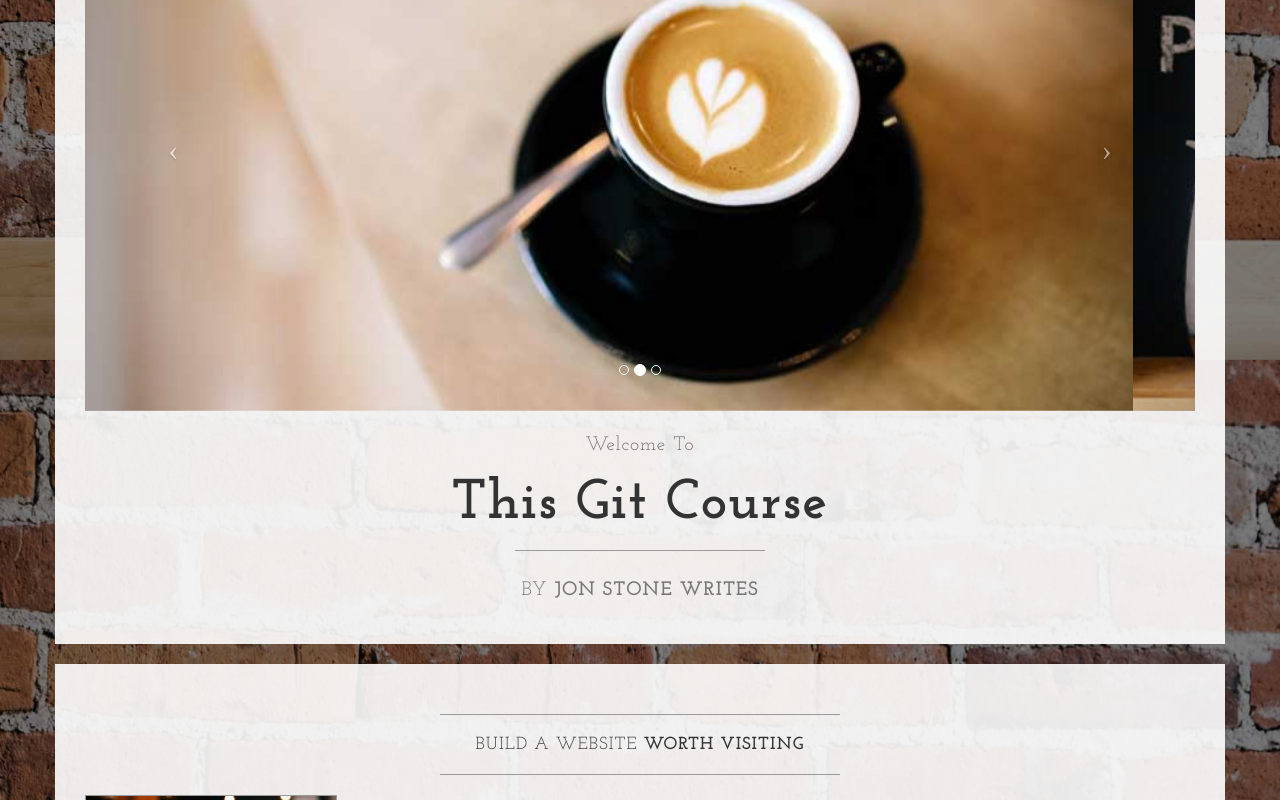
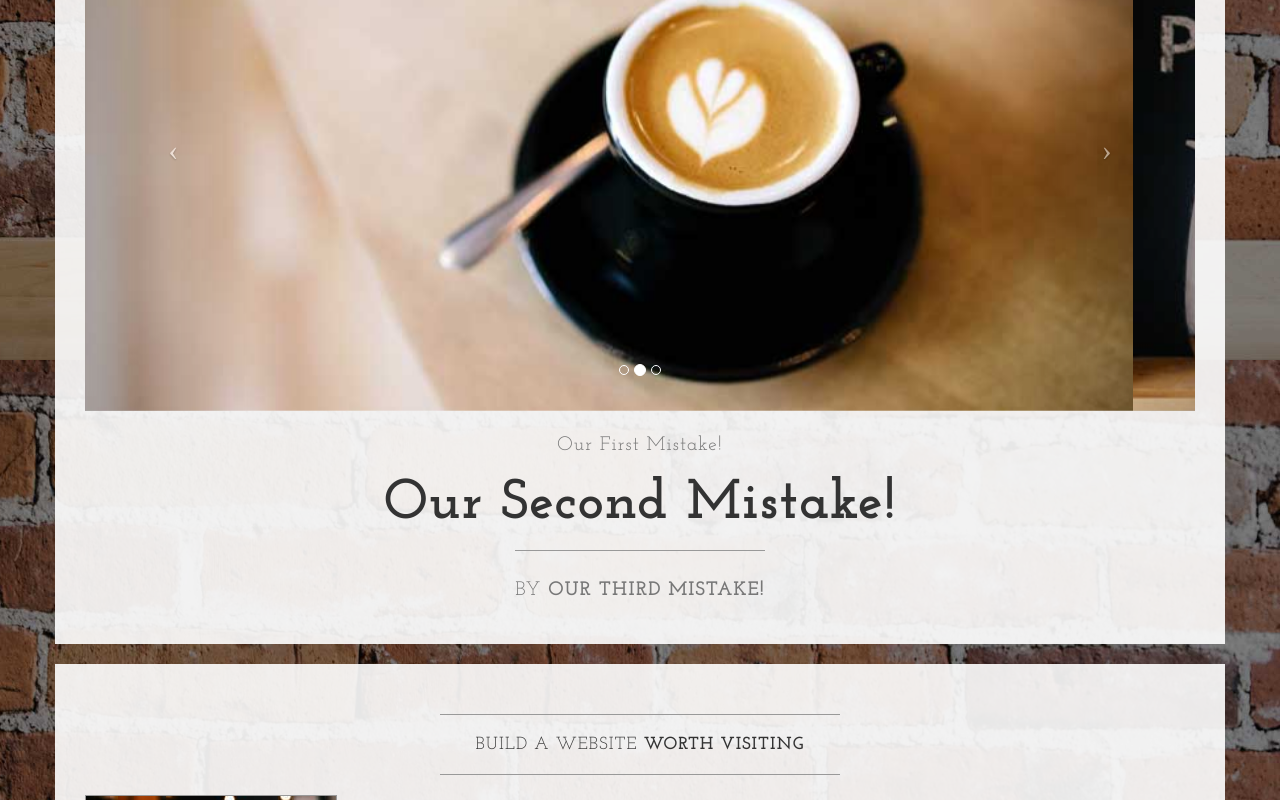
Before and after one commit to JStoneWrites/RedShirt, a plain HTML site: page index.html in a window 1280 px wide. Shown: the part 440-1240 px from the top of the page. Drawn offline with nearby package versions, Linux system fonts and the light colour scheme.

Commit message:
Committing our third mistake, we left the other two in place

```diff
--- a/index.html
+++ b/index.html
@@ -106,13 +106,13 @@
                         </a>
                     </div>
                     <h2 class="brand-before">
-                        <small>Welcome to</small>
+                        <small>Our first mistake!</small>
                     </h2>
-                    <h1 class="brand-name">This Git Course</h1>
+                    <h1 class="brand-name">Our Second Mistake!</h1>
                     <hr class="tagline-divider">
                     <h2>
                         <small>By
-                            <strong>Jon Stone Writes</strong>
+                            <strong>Our third mistake!</strong>
                         </small>
                     </h2>
                 </div>
```
